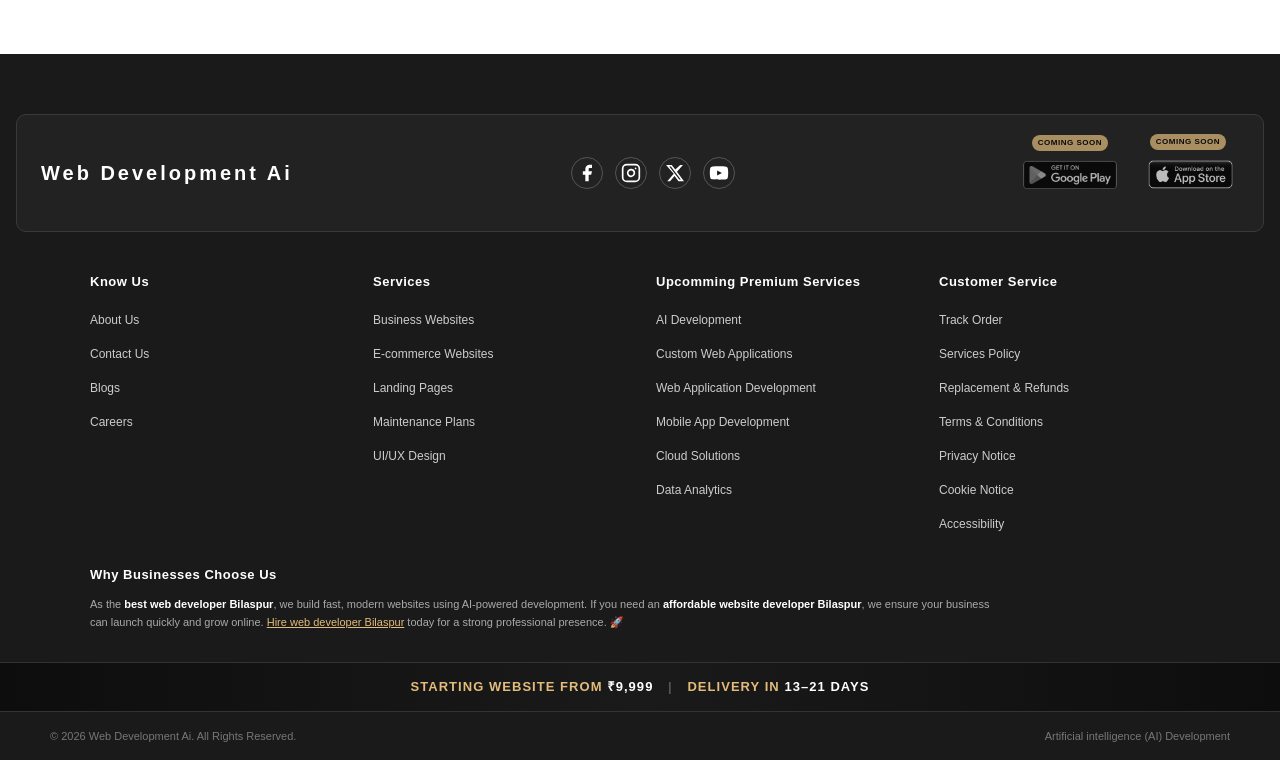
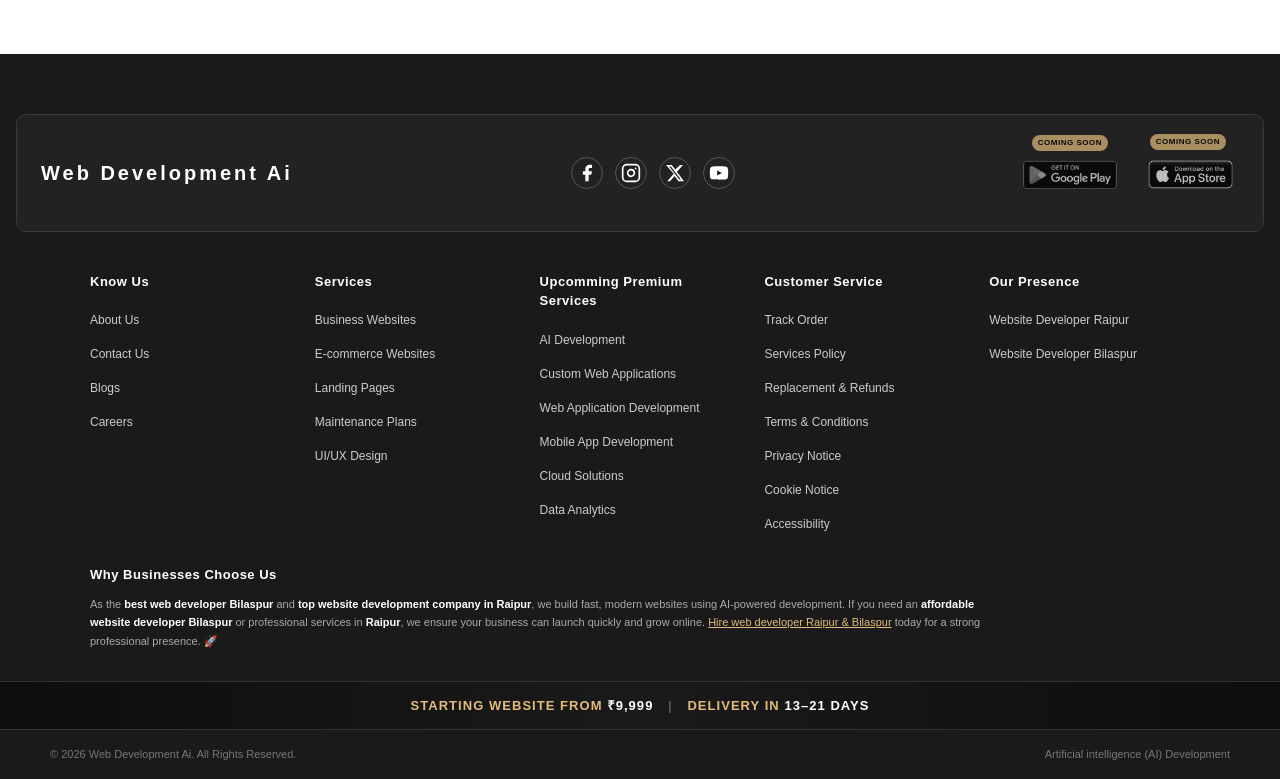
Before and after one commit to ShayarFaizan/Web-Development-Ai, a Next.js app in the folder frontend/: page / in a window 1280 px wide. Shown: the part 4739-5518 px from the top of the page. Built offline with nearby package versions, Linux system fonts and the light colour scheme; no server answers; the database is empty.

Commit message:
feat: sitemap + robots.txt added

```diff
--- a/frontend/app/components/Footer.tsx
+++ b/frontend/app/components/Footer.tsx
@@ -199,8 +199,8 @@ const Footer = () => {
       <div
         style={{
           display: "grid",
-          gridTemplateColumns: "repeat(4, 1fr)",
-          gap: "32px",
+          gridTemplateColumns: "repeat(5, 1fr)",
+          gap: "24px",
           padding: "40px 50px 30px 50px",
           maxWidth: "1200px",
           margin: "0 auto",
@@ -343,6 +343,32 @@ const Footer = () => {
             ))}
           </ul>
         </div>
+          {/* Column 5: Locations (Newly Added for SEO) */}
+        <div>
+          <h4 style={colHeadingStyle}>Our Presence</h4>
+          <ul style={listStyle}>
+            <li>
+              <Link
+                href="/blog/why-website-important-raipur-business"
+                style={linkStyle}
+                onMouseEnter={(e) => (e.currentTarget.style.textDecoration = "underline")}
+                onMouseLeave={(e) => (e.currentTarget.style.textDecoration = "none")}
+              >
+                Website Developer Raipur
+              </Link>
+            </li>
+            <li>
+              <Link
+                href="/ecommerce-website-bilaspur"
+                style={linkStyle}
+                onMouseEnter={(e) => (e.currentTarget.style.textDecoration = "underline")}
+                onMouseLeave={(e) => (e.currentTarget.style.textDecoration = "none")}
+              >
+                Website Developer Bilaspur
+              </Link>
+            </li>
+          </ul>
+        </div>
       </div>
 
       {/* ─── Why Businesses Choose Us ──────────────────────────────────────────────────── */}
@@ -364,7 +390,7 @@ const Footer = () => {
             maxWidth: "900px",
           }}
         >
-          As the <strong style={{ color: "#fff" }}>best web developer Bilaspur</strong>, we build fast, modern websites using AI-powered development. If you need an <strong style={{ color: "#fff" }}>affordable website developer Bilaspur</strong>, we ensure your business can launch quickly and grow online. <Link href="https://wa.me/916264906078" style={{ color: "#e3bc7c", textDecoration: "underline" }}>Hire web developer Bilaspur</Link> today for a strong professional presence. 🚀
+          As the <strong style={{ color: "#fff" }}>best web developer Bilaspur</strong> and <strong style={{ color: "#fff" }}>top website development company in Raipur</strong>, we build fast, modern websites using AI-powered development. If you need an <strong style={{ color: "#fff" }}>affordable website developer Bilaspur</strong> or professional services in <strong style={{ color: "#fff" }}>Raipur</strong>, we ensure your business can launch quickly and grow online. <Link href="https://wa.me/916264906078" style={{ color: "#e3bc7c", textDecoration: "underline" }}>Hire web developer Raipur & Bilaspur</Link> today for a strong professional presence. 🚀
         </p>
       </div>
 
--- /dev/null
+++ b/frontend/next-sitemap.config.js
@@ -0,0 +1,8 @@
+/** @type {import('next-sitemap').IConfig} */
+module.exports = {
+  siteUrl: 'https://webdevelopmentai.in',
+  generateRobotsTxt: true,
+  // Exclude protected routes
+  exclude: ['/account', '/orders', '/login', '/register'],
+  generateIndexSitemap: false,
+}
--- a/frontend/next.config.ts
+++ b/frontend/next.config.ts
@@ -53,6 +53,11 @@ const nextConfig: NextConfig = {
         destination: "https://webdevelopmentai.in/:path*",
         permanent: true,
       },
+      {
+        source: "/blog/raipur-vs-local-developer-bilaspur",
+        destination: "/blog/raipur-bangalore-vs-local-developer",
+        permanent: true,
+      },
     ]
   },
 }
--- a/frontend/package.json
+++ b/frontend/package.json
@@ -5,6 +5,7 @@
   "scripts": {
     "dev": "next dev",
     "build": "next build",
+    "postbuild": "next-sitemap",
     "start": "next start",
     "lint": "eslint"
   },
@@ -14,6 +15,7 @@
     "firebase": "^12.10.0",
     "lucide-react": "^0.576.0",
     "next": "16.1.6",
+    "next-sitemap": "^4.2.3",
     "razorpay": "^2.9.6",
     "react": "19.2.3",
     "react-dom": "19.2.3"
```
Also changed, not shown: frontend/public/robots.txt, 2 other files (tests, documents, lock files or other folders).
